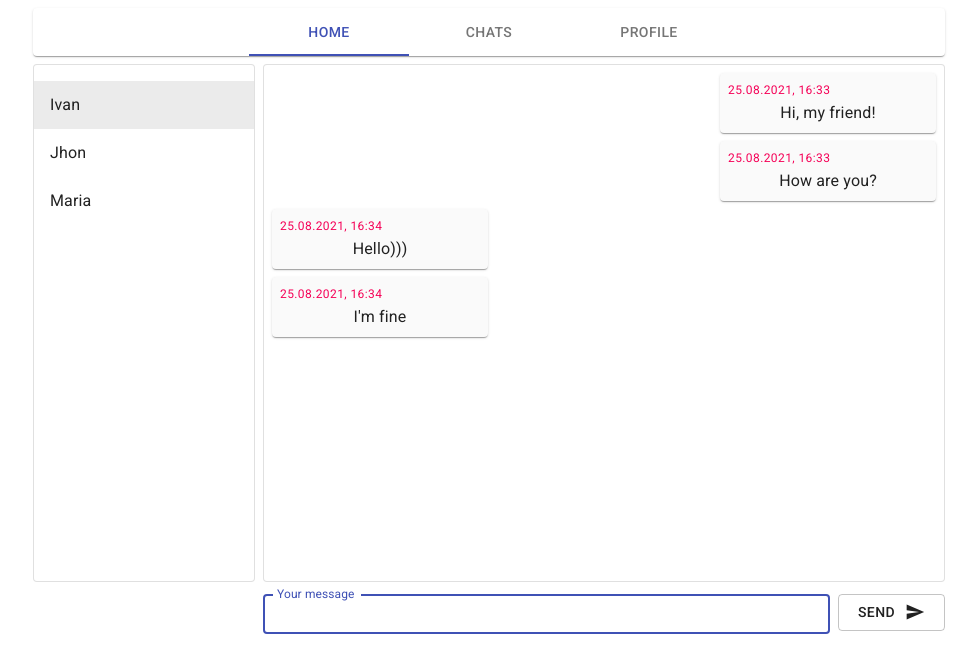
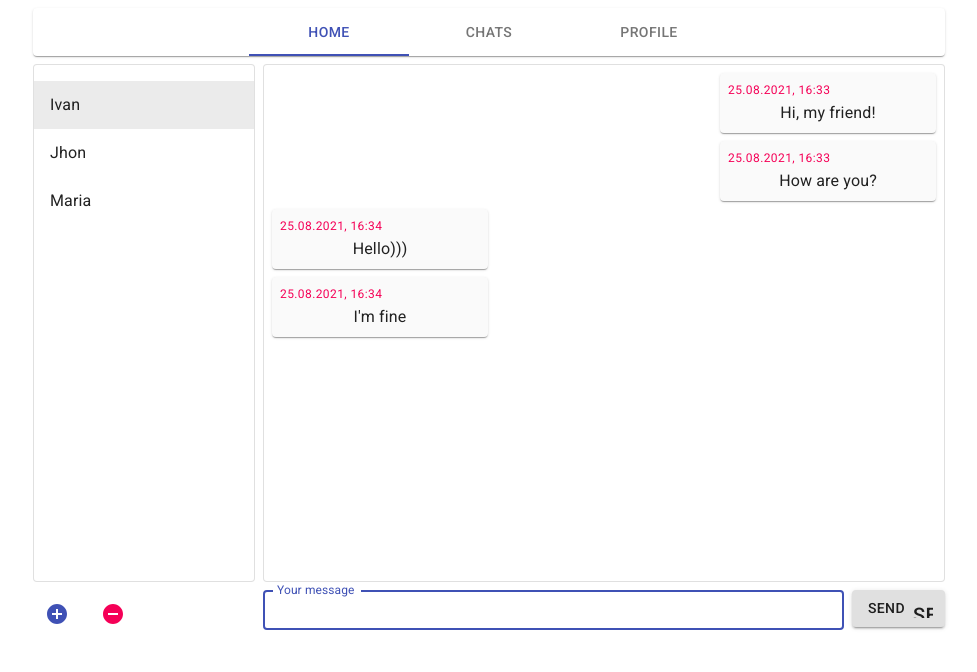
Before and after one commit to veldinag/gb_reactbasic_task1, a React (Create React App) app: page /chats/1 in a window 1280 px wide. Shown: the top 672 px of the page, without its empty margins (151-1128 px from the left). Built offline with nearby package versions, Linux system fonts and the light colour scheme.

Commit message:
start to do star task

```diff
--- a/src/DB/DB.js
+++ b/src/DB/DB.js
@@ -27,7 +27,7 @@ const DB = [
             { id: 2, type: 'toMe', text: `I wana to meet you!`, date: `17.08.2021, 10:15` },
             { id: 3, type: 'toMe', text: `I need your help)))`, date: `17.08.2021, 10:16`},
             { id: 4, type: 'fromMe', text: `Hello, Maria!`, date: `17.08.2021, 10:21`},
-            { id: 5, type: 'fromMe', text: `What happened`, date: `17.08.2021, 10:21`},
+            { id: 5, type: 'fromMe', text: `What happened?`, date: `17.08.2021, 10:21`},
         ]
     }
 ]
--- a/src/components/Chats/Chats.jsx
+++ b/src/components/Chats/Chats.jsx
@@ -1,12 +1,18 @@
 import React, {useState, useRef, useEffect} from 'react'
 import {Link, Redirect, useParams} from "react-router-dom";
 import {Button, TextField, Grid, Paper, List, ListItem, ListItemText} from '@material-ui/core'
-import SendIcon from '@material-ui/icons/Send'
 import getDate from "../../utils"
 import Message from "../Message"
 import DB from "../../DB/DB"
 import {useStyles} from "./style";
-
+import Icon from "@material-ui/core/Icon";
+import Dialog from "@material-ui/core/Dialog";
+import DialogTitle from "@material-ui/core/DialogTitle";
+import DialogContent from "@material-ui/core/DialogContent";
+import DialogContentText from "@material-ui/core/DialogContentText";
+import DialogActions from "@material-ui/core/DialogActions";
+import IconButton from "@material-ui/core/IconButton";
+import {AddCircle, RemoveCircle} from "@material-ui/icons";
 
 function Chats() {
 
@@ -14,7 +20,10 @@ function Chats() {
   const currId = parseInt(chatId)
   const [chats, setChats] = useState(DB)
   const refInput = useRef(null)
+  const nameInput = useRef(null)
   const [text, setText] = useState('')
+  const [openAdd, setOpenAdd] = useState(false);
+  const [openRemove, setOpenRemove] = useState(false);
   const classes = useStyles()
 
   const currentChat = (id) => {
@@ -31,7 +40,6 @@ function Chats() {
     if (currId && (currId <= chats.length)) {
       refInput.current.focus()
       setMessageList(currentChat(currId))
-
     }
   }, [currId, currentChat])
 
@@ -58,21 +66,63 @@ function Chats() {
       })
       setChats(newChats)
       setText('')
-            refInput.current.focus()
-
     }
   }
 
+  const handleClickOpenAdd = () => {
+    setOpenAdd(true);
+  }
+
+  const handleClickOpenRemove = () => {
+    setOpenRemove(true);
+  }
+
+  const handleCloseAdd = () => {
+    setOpenAdd(false);
+  }
+
+  const handleCloseRemove = () => {
+    setOpenRemove(false);
+  }
+
+  const handleAddNewChat = () => {
+    const textFieldName = nameInput.current
+    const newChat = {}
+    let findId = 0
+    let isFind = 0
+    do {
+      findId++
+      isFind = chats.findIndex(item => item.id === findId)
+    } while(isFind !== -1)
+    newChat.id = findId
+    newChat.name = textFieldName.value
+    newChat.messages = []
+    const newChats = chats
+    newChats.push(newChat)
+    setChats(newChats)
+    console.log(chats)
+    handleCloseAdd()
+  }
+
+  const handleRemoveChat = () => {
+    const index = chats.findIndex(item => item.id === currId)
+    const newChats = chats
+    newChats.splice(index, 1)
+    setChats(newChats)
+    handleCloseRemove()
+  }
+
   const Chat = () => {
-        if((!currId && chats.length) || (currId > chats.length) ) {
-            return <Redirect to="/chats/1" />
+    if ((!currId && chats.length) || (currId > chats.length)) {
+      return <Redirect to="/chats/1"/>
     }
   }
 
   const SendForm = () => {
     if (currId && (currId <= chats.length)) {
       return (
-                <Grid className={classes.sendForm} container justifyContent="center" spacing={1}>
+        <Grid item xs={9}>
+          <Grid container spacing={1}>
             <Grid item xs>
               <TextField inputRef={refInput}
                          fullWidth
@@ -82,15 +132,13 @@ function Chats() {
                          value={text}
                          onChange={handleChangeText}/>
             </Grid>
-                    <Grid item xs={2}>
-                        <Button className="classes.sendBtn"
-                                fullWidth
-                                variant="outlined"
+            <Grid item>
+              <Button variant="contained"
+                      size="medium"
+                      endIcon={<Icon>send</Icon>}
                       onClick={handleClick}>SEND
-                            <SendIcon
-                                className={classes.sendIcon}
-                                fontSize="small"/>
               </Button>
+            </Grid>
           </Grid>
         </Grid>
       )
@@ -101,7 +149,7 @@ function Chats() {
     <>
       {Chat()}
       <Grid container spacing={1}>
-                <Grid item md={3}>
+        <Grid item xs={3}>
           <Paper variant="outlined" className={classes.chatsList}>
             <List component="nav">
               {chats.map(chatItem => (
@@ -117,16 +165,72 @@ function Chats() {
             </List>
           </Paper>
         </Grid>
-                <Grid item md={9}>
-                    <Grid container spacing={2}>
-                        <Grid item xs={12}>
+        <Grid item xs={9}>
+
           <Paper variant="outlined" className={classes.chat}>
             {messageList.map((message) => <Message msg={message} key={message.id}/>)}
           </Paper>
+
+        </Grid>
+        <Grid item xs={3}>
+          <Grid container spacing={1}>
+            <Grid item>
+              <div>
+                <IconButton onClick={handleClickOpenAdd}>
+                  <AddCircle color="primary"/>
+                </IconButton>
+                <Dialog open={openAdd} onClose={handleCloseAdd}>
+                  <DialogTitle>Add new chat</DialogTitle>
+                  <DialogContent>
+                    <DialogContentText>
+                      Please write user's name
+                    </DialogContentText>
+                    <TextField
+                      inputRef={nameInput}
+                      variant="outlined"
+                      margin="dense"
+                      label="Name"
+                      fullWidth
+                    />
+                  </DialogContent>
+                  <DialogActions>
+                    <Button onClick={handleCloseAdd} color="primary">
+                      Cancel
+                    </Button>
+                    <Button onClick={handleAddNewChat} color="primary">
+                      Add
+                    </Button>
+                  </DialogActions>
+                </Dialog>
+              </div>
+            </Grid>
+            <Grid item>
+              <div>
+                <IconButton onClick={handleClickOpenRemove}>
+                  <RemoveCircle color="secondary"/>
+                </IconButton>
+                <Dialog open={openRemove} onClose={handleCloseRemove}>
+                  <DialogTitle>Delete chat</DialogTitle>
+                  <DialogContent>
+                    <DialogContentText>
+                      Are you sure you want to delete the chat with name
+                    </DialogContentText>
+                  </DialogContent>
+                  <DialogActions>
+
+                    <Button onClick={handleCloseRemove} color="primary">
+                      Cancel
+                    </Button>
+                    <Button onClick={handleRemoveChat} color="primary">
+                      Delete
+                    </Button>
+                  </DialogActions>
+                </Dialog>
+              </div>
+            </Grid>
           </Grid>
         </Grid>
         {SendForm()}
-                </Grid>
       </Grid>
     </>);
 }
--- a/src/components/Chats/style.js
+++ b/src/components/Chats/style.js
@@ -9,15 +9,6 @@ export const useStyles = makeStyles((theme) => ({
     chat: {
         padding: theme.spacing(1),
         height: 500,
-        overflow: "scroll"
-    },
-    sendForm: {
-        marginTop: theme.spacing(1)
-    },
-    sendBtn: {
-        height: 100
-    },
-    sendIcon: {
-        marginLeft: 10
+        overflowY: "auto"
     }
 }))
```
Lines whose indentation alone changed are shown as unchanged.
